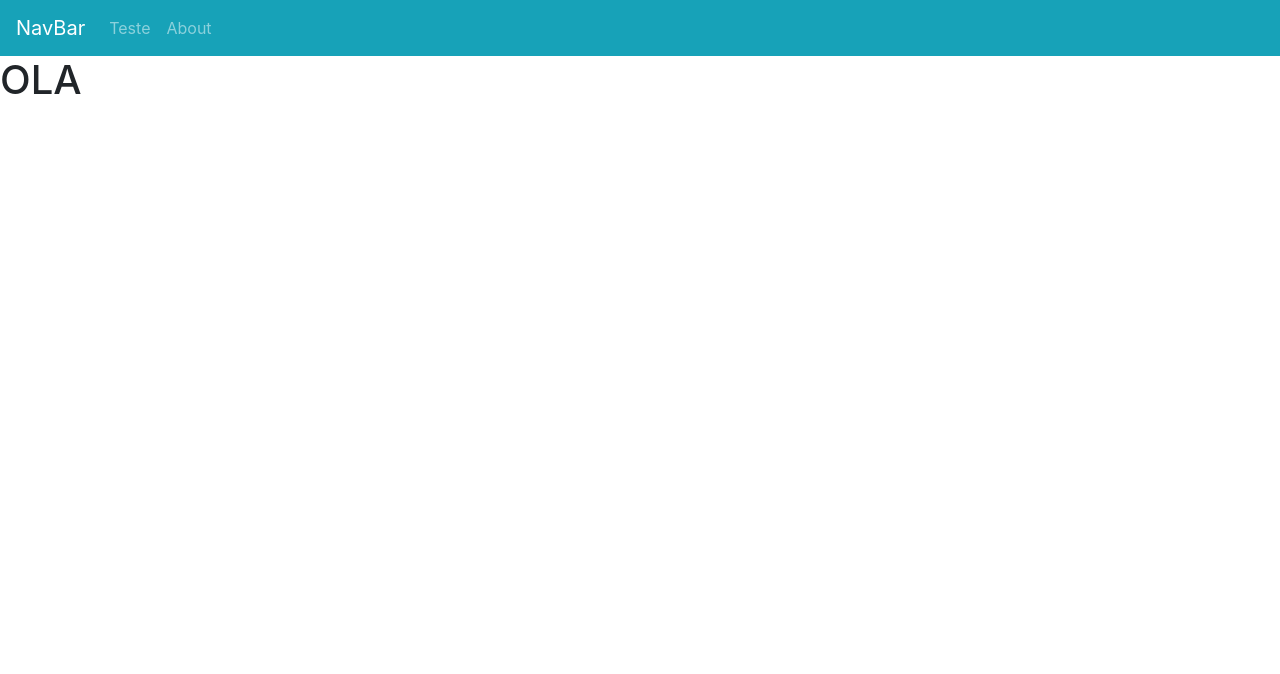
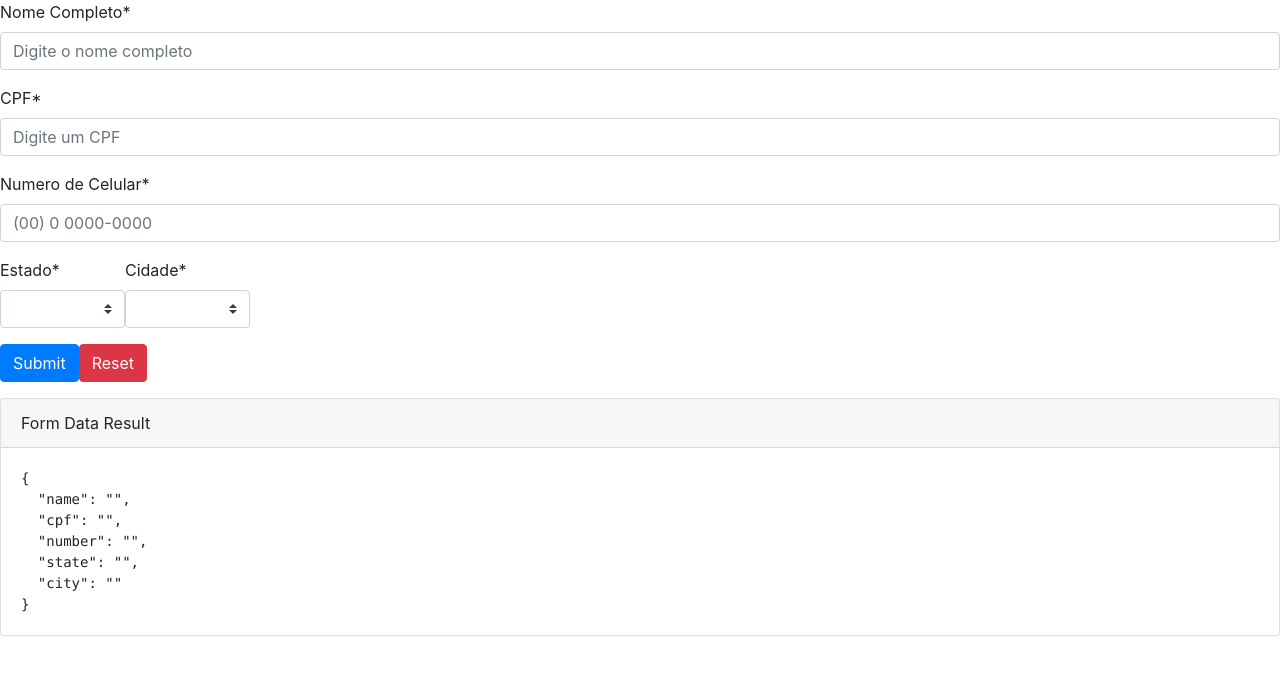
Before and after one commit to walterjrr/LandingPage-FacilConsulta, a Vue app: page / in a window 1280 px wide. Shown: the top 674 px of the page. Built offline with nearby package versions, Linux system fonts and the light colour scheme.

Commit message:
config form bootstrap + vuelidate

```diff
--- a/package.json
+++ b/package.json
@@ -9,6 +9,8 @@
   },
   "dependencies": {
     "@braid/vue-formulate": "^2.5.3",
+    "@vuelidate/core": "^2.0.0-alpha.41",
+    "@vuelidate/validators": "^2.0.0-alpha.29",
     "bootstrap-vue": "^2.0.4",
     "core-js": "^3.4.3",
     "vue": "^2.6.10",
--- a/src/App.vue
+++ b/src/App.vue
@@ -1,13 +1,17 @@
 <script>
-import Header from "./components/top-header.vue";
+/* import Header from "./components/top-header.vue";*/
+import Form from "./components/form.vue";
 
 export default {
-  components: { Header: Header }
+  components: {
+    /* Header: Header, */
+    Form: Form
+  }
 };
 </script>
 <template>
   <div>
-    <Header />
-    <h1>OLA</h1>
+    <!-- <Header /> -->
+    <Form />
   </div>
 </template>
--- /dev/null
+++ b/src/components/form.vue
@@ -0,0 +1,126 @@
+<template>
+  <div>
+    <b-form @submit="onSubmit" @reset="onReset" v-if="show">
+      <b-form-group
+        id="input-group-1"
+        label="Nome Completo*"
+        label-for="input-1"
+      >
+        <b-form-input
+          id="input-1"
+          v-model="form.name"
+          type="name"
+          placeholder="Digite o nome completo"
+          required
+        ></b-form-input>
+      </b-form-group>
+
+      <b-form-group id="input-group-2" label="CPF*" label-for="input-2">
+        <b-form-input
+          id="input-2"
+          v-model="form.cpf"
+          placeholder="Digite um CPF"
+          required
+        ></b-form-input>
+      </b-form-group>
+
+      <b-form-group
+        id="input-group-3"
+        label="Numero de Celular*"
+        label-for="input-3"
+      >
+        <b-form-input
+          id="input-2"
+          v-model="form.number"
+          placeholder="(00) 0 0000-0000"
+          required
+        ></b-form-input>
+      </b-form-group>
+
+      <div style="display: flex">
+        <b-form-group
+          id="example-input-group-2"
+          label="Estado*"
+          label-for="example-input-2"
+        >
+          <b-form-select
+            id="example-input-2"
+            v-model="form.state"
+            name="example-input-2"
+            :options="Estados"
+            aria-describedby="input-2-live-feedback"
+          ></b-form-select>
+        </b-form-group>
+
+        <b-form-group
+          id="example-input-group-2"
+          label="Cidade*"
+          label-for="example-input-2"
+        >
+          <b-form-select
+            id="example-input-2"
+            v-model="form.city"
+            name="example-input-2"
+            :options="foods"
+            aria-describedby="input-2-live-feedback"
+          ></b-form-select>
+        </b-form-group>
+      </div>
+
+      <b-button type="submit" variant="primary">Submit</b-button>
+      <b-button type="reset" variant="danger">Reset</b-button>
+    </b-form>
+    <b-card class="mt-3" header="Form Data Result">
+      <pre class="m-0">{{ form }}</pre>
+    </b-card>
+  </div>
+</template>
+<script>
+export default {
+  data() {
+    return {
+      form: {
+        name: "",
+        cpf: "",
+        number: "",
+        state: "",
+        city: ""
+      },
+      foods: [
+        { text: "Select One", value: null },
+        "Carrots",
+        "Beans",
+        "Tomatoes",
+        "Corn"
+      ],
+      Estados: [
+        { text: "Select One", value: null },
+        "Carrots",
+        "Beans",
+        "Tomatoes",
+        "Corn"
+      ],
+      show: true
+    };
+  },
+  methods: {
+    onSubmit(event) {
+      event.preventDefault();
+      alert(JSON.stringify(this.form));
+    },
+    onReset(event) {
+      event.preventDefault();
+      // Reset our form values
+      this.form.email = "";
+      this.form.name = "";
+      this.form.food = null;
+      this.form.checked = [];
+      // Trick to reset/clear native browser form validation state
+      this.show = false;
+      this.$nextTick(() => {
+        this.show = true;
+      });
+    }
+  }
+};
+</script>
--- a/src/components/top-header.vue
+++ /dev/null
@@ -1,37 +0,0 @@
-<style lang="scss" scoped>
-#nav a.router-link-exact-active {
-  color: white;
-}
-</style>
-<template>
-  <div>
-    <b-navbar toggleable="lg" type="dark" variant="info">
-      <b-navbar-brand href="#">NavBar</b-navbar-brand>
-
-      <b-navbar-toggle target="nav-collapse"></b-navbar-toggle>
-
-      <b-collapse id="nav-collapse" is-nav>
-        <b-navbar-nav>
-          <b-nav-item href="/teste">Teste</b-nav-item>
-          <b-nav-item href="/about">About</b-nav-item>
-        </b-navbar-nav>
-      </b-collapse>
-    </b-navbar>
-  </div>
-</template>
-
-<script>
-export default {
-  methods: {
-    search() {
-      console.log(this.searchText);
-      this.$store.dispatch("search", { text: this.searchText });
-    }
-  },
-  data() {
-    return {
-      searchText: ""
-    };
-  }
-};
-</script>
```
Also changed, not shown: 1 other file (tests, documents, lock files or other folders).
